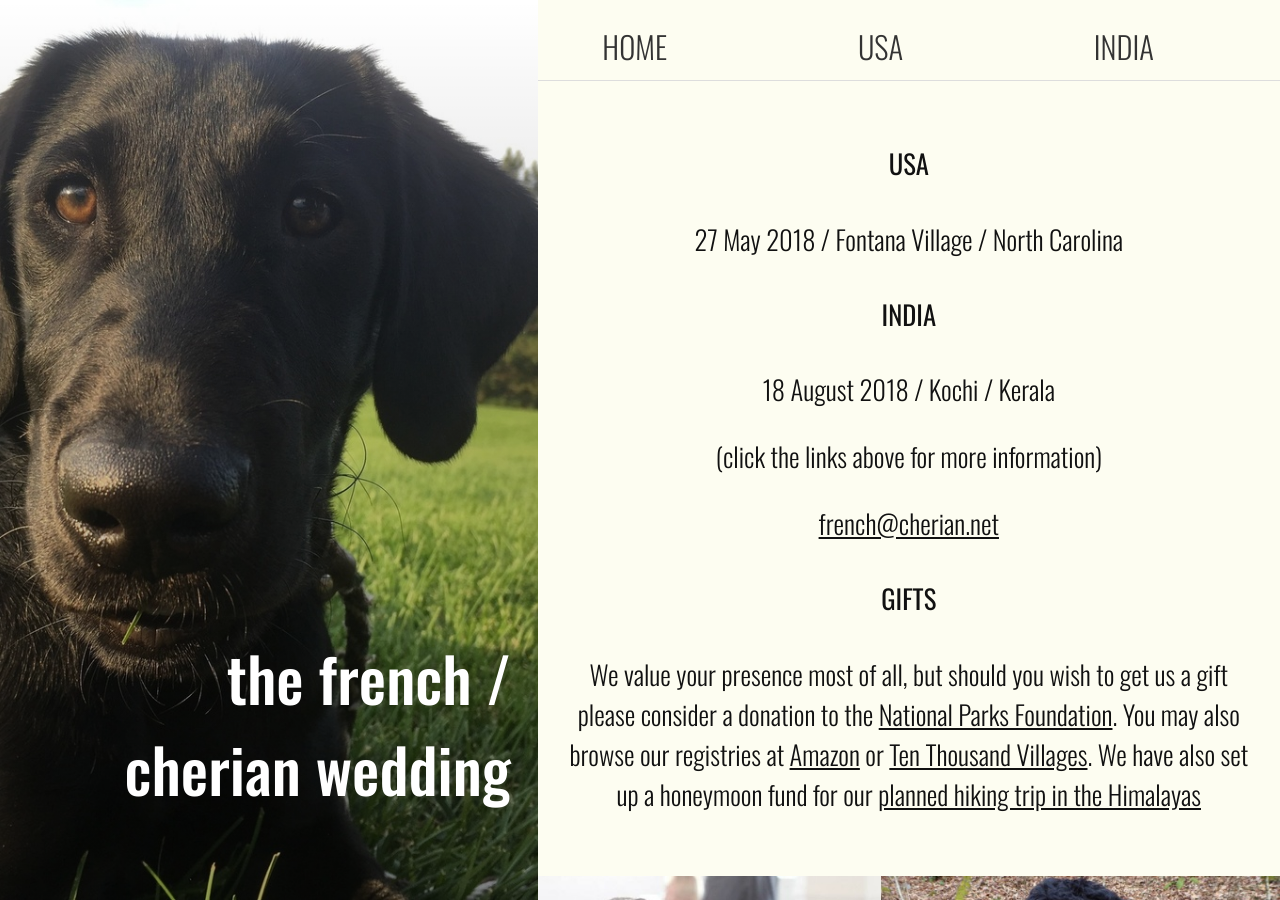
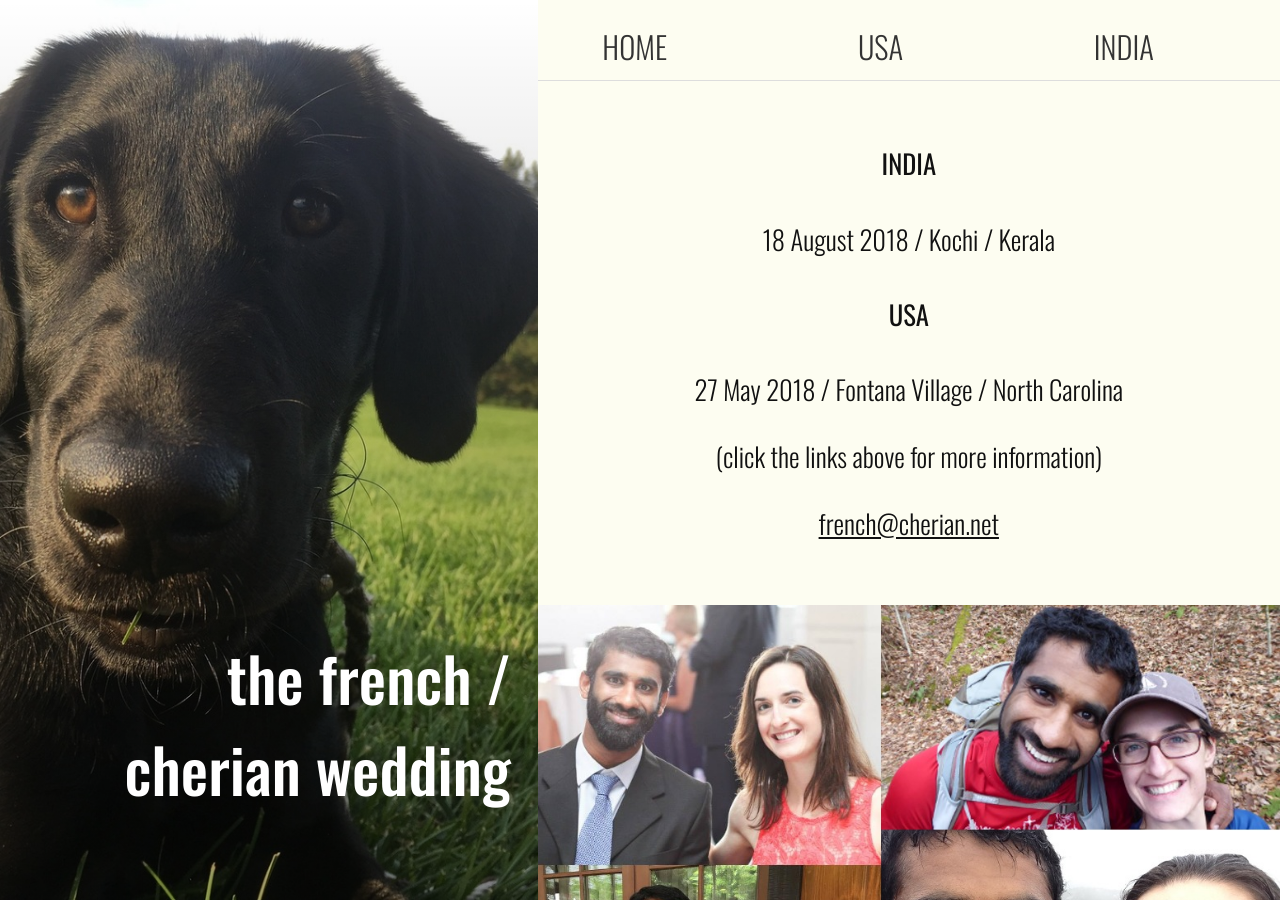
Before and after one commit to french-cherian/french-cherian.github.io, a Jekyll site: the page built from index.md, in a window 1280 px wide and 900 px high. Built offline with Jekyll 4.4.1, drawn with Linux system fonts in a browser that asks for light colours.

Commit message:
Update for india wedding.

```diff
--- a/index.md
+++ b/index.md
@@ -8,21 +8,22 @@
 
 <div style="margin-bottom: 7%; margin-right: 3%; margin-left: 3%" align="center" markdown="1">
 
+#### INDIA
+
+18 August 2018 / Kochi / Kerala
+
 #### USA
 
 27 May 2018 / Fontana Village / North Carolina
-
-#### INDIA
-
-18 August 2018 / Kochi / Kerala
 
 (click the links above for more information)
 
 [french@cherian.net](mailto:french@cherian.net)
 
-#### GIFTS
 
-We value your presence most of all, but should you wish to get us a gift please consider a donation to the [National Parks Foundation](https://www.nationalparks.org/). You may also browse our registries at  [Amazon](https://www.amazon.com/wedding/share/french-cherian) or [Ten Thousand Villages](https://www.tenthousandvillages.com/giftregistry/view/index/id/6935f7dbb76713135f973c35416e3cd7/). We have also set up a honeymoon fund for our [planned hiking trip in the Himalayas](https://www.honeyfund.com/wedding/FrenchCherian4ever)
+<!-- #### GIFTS -->
+
+<!-- We value your presence most of all, but should you wish to get us a gift please consider a donation to the [National Parks Foundation](https://www.nationalparks.org/). You may also browse our registries at  [Amazon](https://www.amazon.com/wedding/share/french-cherian) or [Ten Thousand Villages](https://www.tenthousandvillages.com/giftregistry/view/index/id/6935f7dbb76713135f973c35416e3cd7/). We have also set up a honeymoon fund for our [planned hiking trip in the Himalayas](https://www.honeyfund.com/wedding/FrenchCherian4ever) -->
 
 </div>
 
```
Also changed, not shown: 3-india.md (+15 -7 lines).
